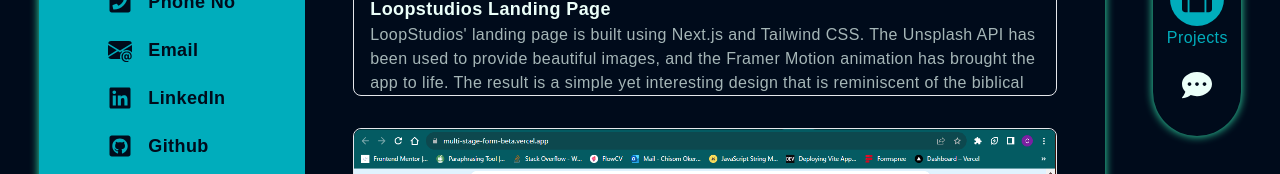
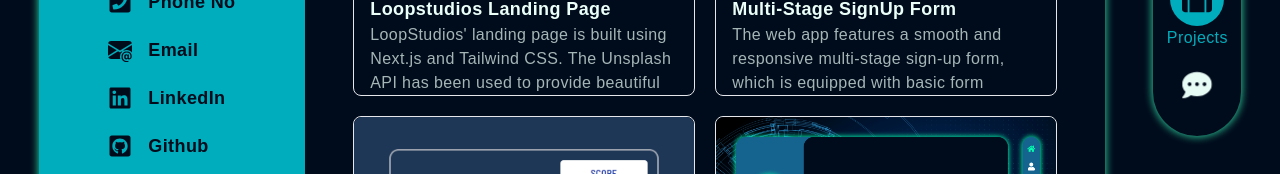
Before and after one commit to titan-double07/portfolio-v2, a Next.js app: page /projects in a window 1280 px wide. Shown: the part 434-608 px from the top of the page. Built offline with nearby package versions, Linux system fonts and the light colour scheme; a web font is replaced by a local one.

Commit message:
update to skills section

```diff
--- a/app/(pages)/about/components/SkillsSection.tsx
+++ b/app/(pages)/about/components/SkillsSection.tsx
@@ -1,14 +1,15 @@
-import { Skill } from '@/app/types/types';
-import React from 'react'
-import { MotionDiv, MotionSection } from "@/app/lib/framer-motion/motionComponents";
+import { Skill } from "@/app/types/types";
+import React from "react";
+import {
+  MotionDiv,
+  MotionSection,
+} from "@/app/lib/framer-motion/motionComponents";
 import {
   containerVariant,
   itemVariant,
 } from "@/app/lib/framer-motion/motionComponents";
 
 export default function SkillsSection({ skills }: { skills: Skill[] }) {
-
-
   return (
     <MotionSection
       variants={containerVariant}
@@ -16,56 +17,70 @@
       animate="show"
       id="skills"
       className="grid grid-cols-1 lg:grid-cols-2  gap-5 w-full">
-
       {skills.map((skill, index) => {
-        const toBold = [
-          "html",
-          "css",
-          "javascript",
-          "typescript",
-          "react.js",
-          "next.js",
-          "tailwind",
-          "bootstrap",
-          "framer",
-          "motion",
-          "git",
-          "nodejs",
-          "express",
-          "mongoDB",
-          "figma",
-          "photoshop",
-        ];
+        // commented out functionality to bold certain words in the description
+        // const toBold = [
+        //   "html",
+        //   "css",
+        //   "javascript",
+        //   "typescript",
+        //   "react.js",
+        //   "next.js",
+        //   "tailwind",
+        //   "bootstrap",
+        //   "framer",
+        //   "motion",
+        //   "git",
+        //   "nodejs",
+        //   "express",
+        //   "mongoDB",
+        //   "figma",
+        //   "photoshop",
+        // ];
         const { name, description } = skill;
-        const words = description.split(" ");
-        const boldedWords = words.map((word, innerIndex) => {
-          // Remove commas from the word
-          const cleanedWord = word.replace(",", "");
-          if (toBold.includes(cleanedWord.toLowerCase())) {
-            return (
-              <span
-                key={innerIndex}
-                className="font-bold capitalize text-light">
-                {word}{" "}
-              </span>
-            );
-          }
-          //returns word with a space
-          return word + " ";
-        });
+        // const words = description.split(" ");
+        // const boldedWords = words.map((word, innerIndex) => {
+        //   // Remove commas from the word
+        //   const cleanedWord = word.replace(",", "");
+        //   if (toBold.includes(cleanedWord.toLowerCase())) {
+        //     return (
+        //       <span
+        //         key={innerIndex}
+        //         className="font-bold capitalize text-light">
+        //         {word}{" "}
+        //       </span>
+        //     );
+        //   }
+        //   //returns word with a space
+        //   return word + " ";
+        // });
 
         return (
           <MotionDiv
             variants={itemVariant}
             key={index}
-            className="border rounded-lg p-4  lg:h-[300px] lg:overflow-auto ">
+            className="border rounded-lg p-4   lg:overflow-auto ">
             <h3 className="font-bold capitalize text-xl subpixel-antialiased">
               {name}
             </h3>
             <hr className=" border-light/50 my-2" />
-            <p className="text-light/90 text-base lg:text-lg  subpixel-antialiased">
-              {boldedWords}
+            <p className="text-light/70 text-sm pb-2  subpixel-antialiased">
+              {description}
             </p>
+            <hr className=" border-light/50 my-2" />
+            <div className="flex flex-wrap items-center justify-center gap-3">
+              {skill.tools.map((tool, index) => {
+                const { text, icon } = tool;
+                return (
+                  <div
+                    key={index}
+                    className="flex items-center justify-center space-x-1 text-light/90">
+                    <p className="capitalize text-sm">{text}</p>
+                    <i className="text-lg">{icon}</i>
+                  </div>
+                );
+              })}
+            </div>
           </MotionDiv>
         );
       })}
--- a/app/(pages)/projects/components/ProjectsContainer.tsx
+++ b/app/(pages)/projects/components/ProjectsContainer.tsx
@@ -10,7 +10,7 @@
       variants={containerVariant}
       initial="hidden"
       animate="show"
-      className="flex flex-col lg:flex-wrap lg:flex-row justify-center items-center gap-8 pt-10  ">
+      className="grid grid-cols-1 lg:grid-cols-2  gap-5 w-full pt-10  ">
       {projects.map((project, index) => {
         const { title, description, image, tools, url, gitUrl } = project;
         // console.log(gitUrl)
--- a/app/components/SplashScreen.tsx
+++ b/app/components/SplashScreen.tsx
@@ -99,7 +99,7 @@
     <AnimatePresence mode="wait">
       {isAnimating ? (
         <div className=" bg-dark absolute inset-0 h-screen  ">
-          {/* <m.div
+          <m.div
             ref={scope}
             key={"loading"}
             initial={{ opacity: 0 }}
@@ -182,7 +182,7 @@
                 strokeLinejoin="round"
               />
             </svg>
-          </m.div> */}
+          </m.div>
         </div>
       ) : (
         <React.Fragment key={"children"}>{children}</React.Fragment>
--- a/app/data.tsx
+++ b/app/data.tsx
@@ -1,27 +1,30 @@
+import { DiPhotoshop } from "react-icons/di";
 import {
+  FaCommentDots,
+  FaGitAlt,
   FaHome,
   FaSuitcase,
+  FaTrello,
   FaUserAstronaut,
-  FaCommentDots,
 } from "react-icons/fa";
 import {
   TbBrandBootstrap,
+  TbBrandCss3,
+  TbBrandFigma,
   TbBrandFramerMotion,
   TbBrandHtml5,
+  TbBrandJavascript,
   TbBrandMongodb,
+  TbBrandMysql,
   TbBrandNextjs,
   TbBrandNodejs,
   TbBrandReact,
   TbBrandRedux,
   TbBrandTailwind,
   TbBrandTypescript,
-  TbBrandJavascript,
-  TbBrandCss3,
-  TbBrandFigma,
 } from "react-icons/tb";
-import { DiPhotoshop } from "react-icons/di";
 
-import { SiReactquery } from "react-icons/si";
+import { SiJira, SiPostgresql } from "react-icons/si";
 
 import { AboutPageData, Link, Project, Tools } from "./types/types";
 
@@ -51,7 +54,6 @@
     icon: <FaCommentDots />,
   },
 ];
-// TODO: Add more tools; UUpdate skills page
 export const tools: Tools[] = [
   {
     text: "Figma",
@@ -117,15 +119,40 @@
   },
 
   {
+    text: "NodeJs",
+    icon: <TbBrandNodejs className="icon text-[#509941]" />,
+    category: "back-end",
+  },
+  {
     text: "mongoDB",
     icon: <TbBrandMongodb className="icon text-[#569134]" />,
-    category: "front-end",
+    category: "back-end",
+  },
+  {
+    text: "postgresql",
+    icon: <SiPostgresql className="icon text-[#689dc9]" />,
+    category: "back-end",
+  },
+  {
+    text: "MySQL",
+    icon: <TbBrandMysql className="icon text-[#007598]" />,
+    category: "back-end",
   },
 
   {
-    text: "NodeJs",
-    icon: <TbBrandNodejs className="icon text-[#509941]" />,
-    category: "back-end",
+    text: "Git/Github",
+    icon: <FaGitAlt className="icon text-[#e94d32]" />,
+    category: "workflow & collaboration",
+  },
+  {
+    text: "Jira",
+    icon: <SiJira className="icon text-[#357de8]" />,
+    category: "workflow & collaboration",
+  },
+  {
+    text: "Trello",
+    icon: <FaTrello className="icon text-[#0080cb]" />,
+    category: "workflow & collaboration",
   },
 ];
 
@@ -250,34 +277,29 @@
       ],
     },
   ],
+  // TODO: Rewrite skills description
   skills: [
     {
       name: "Front-End Development",
-      description: `Proficiency with the basics of front-end development, grounded with the knowlegde of HTML, CSS, and javaScript to build user-friendly and responsive web applications.`,
+      description: `I specialize in developing dynamic, user-friendly web applications that deliver exceptional user experiences. By leveraging modern frameworks and libraries, I ensure seamless functionality, responsive designs, and optimal performance. My focus is on writing clean, maintainable code and implementing advanced features to meet project goals.`,
+      tools: tools.filter((tool) => tool.category === "front-end"),
     },
     {
       name: "Web Design",
-      description: `With tools such as figma and photoshop and the knowledge of design principles and user-centered design techniques to create visually appealing and intuitive interfaces.`,
+      description: `I have a foundational understanding of creating visually appealing and user-friendly designs. Using tools like Figma and Photoshop, I focus on developing layouts and prototypes that prioritize functionality and user needs. I’m eager to continue refining my design skills to deliver more engaging and accessible digital experiences just as i did with this portfoilio and professional projects.`,
+      tools: tools.filter((tool) => tool.category === "design"),
     },
     {
-      name: "CSS Framwork",
-      description: `Taking my CSS skills to the next level, I acqured the knowledge of CSS frameworks such as bootstrap and tailwind CSS, that helped me boost my production time.`,
+      name: "Back-End Development",
+      description: `I have foundational experience in building server-side applications and managing databases to support dynamic web applications. My work includes developing simple APIs, managing data flow, and integrating back-end systems with front-end interfaces to deliver full-stack solutions.`,
+      tools: tools.filter((tool) => tool.category === "back-end"),
     },
     {
-      name: "JavaScript Framework/Library",
-      description: `Another boost to my skill set, i also acquired the knowledge of JavaScript framework/libraries such as react.js, and next.js that helped me to build more dynamic web applications more efficiently and quickly.`,
-    },
-    {
-      name: "Animation with Framer Motion",
-      description: `With the incorporation of framer motion with react.js, i can breathe life into any web application, with intuitive and captivating animations.`,
-    },
-    {
-      name: "Version Control",
-      description: `Proficiency in using GIT for source code management and collaboration.`,
-    },
-    {
-      name: "API Integration and Database Management",
-      description: `strong experience with in integrating RESTful APIs to fetch and display data from databases (mongoDB, MYSQL,) in web applications.`,
+      name: "Workflow & Collaboration",
+      description: `I utilize tools and methodologies to streamline workflows, manage projects effectively, and enhance team collaboration. By ensuring smooth version control, efficient task tracking, and clear communication, I help deliver projects on time while maintaining high standards.`,
+      tools: tools.filter(
+        (tool) => tool.category === "workflow & collaboration"
+      ),
     },
   ],
 };
--- a/app/types/types.tsx
+++ b/app/types/types.tsx
@@ -15,7 +15,7 @@
 export type Tools = {
   text: string;
   icon: Icon;
-  category?: "front-end"|"back-end"|"design"|"others"
+  category?: "front-end"|"back-end"|"design"|"workflow & collaboration"
 };
 
 //define types  for the aboutPageData
@@ -52,7 +52,7 @@
 export type Skill = {
   name: string;
   description: string;
-
+tools: Tools[]
 };
 
 export type AboutPageData = {
```
